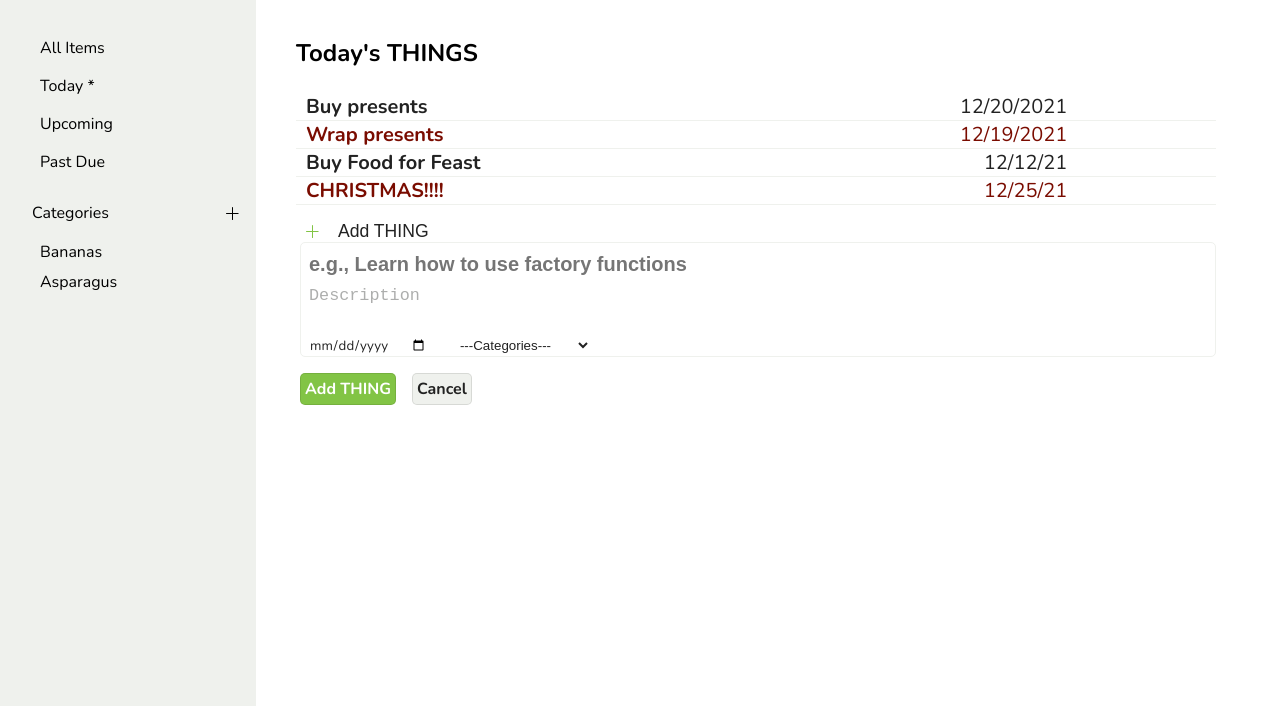
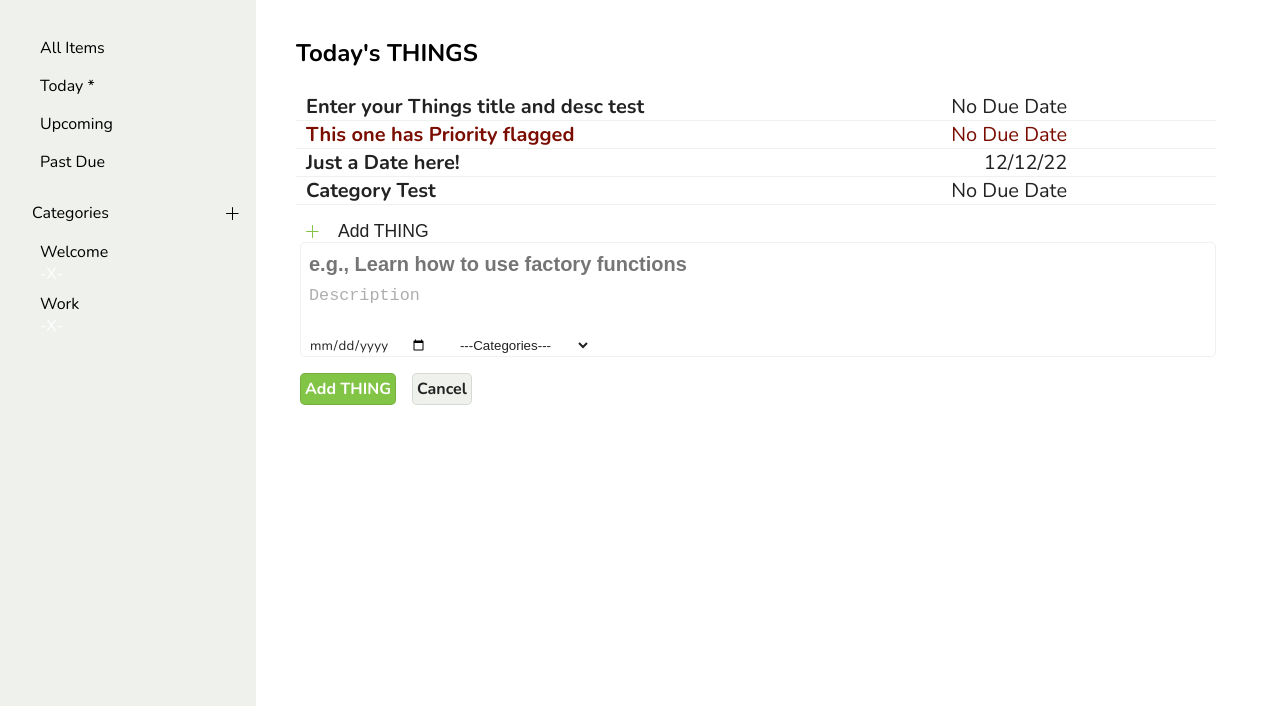
Before and after one commit to CStewartDev/All-The-Things, a website built with webpack: page src/index.html in a window 1280 px wide. Shown: the part 46-752 px from the top of the page. Built offline with nearby package versions, Linux system fonts and the light colour scheme.

Commit message:
add Dom folder, add categories from Local

```diff
--- /dev/null
+++ b/src/DOM/categories.js
@@ -0,0 +1,14 @@
+import { createHtmlElement } from '../createHTMLElement';
+
+
+const listCategory = (cat) => {
+
+const category = createHtmlElement('li',null,['category'],`${cat}`);
+const catDelete = createHtmlElement('div',null,['delete'],"-X-");
+
+category.append(catDelete);
+
+return category;
+}
+
+export {listCategory}
--- a/src/footer.js
+++ b/src/DOM/footer.js
@@ -1,5 +1,5 @@
-import { createHtmlElement } from "./createHTMLElement"
-import gh from "./images/GitHub.png";
+import { createHtmlElement } from "../createHTMLElement"
+import gh from "../images/GitHub.png";
 
 const render = () => {
     const footer = document.createElement('footer');
--- a/src/todoDOM.js
+++ b/src/DOM/todoDOM.js
@@ -1,4 +1,4 @@
-import { createHtmlElement } from './createHTMLElement';
+import { createHtmlElement } from '../createHTMLElement';
 
 
 const newTask = (todo) => {
--- a/src/index.html
+++ b/src/index.html
@@ -29,10 +29,7 @@
                         </svg>
                     </button>
                 </div>
-                <ul>
-                    <li class="category">Bananas</li>
-                    <li class="category">Asparagus</li>
-                </ul>
+                <ul id="categories-sidebar"></ul>
 
             </div>
         </section>
@@ -40,8 +37,7 @@
     <main>
         <section id="Todos">
             <div id="list-title">Today's THINGS</div>
-            <ul class="todoList">
-            </ul>
+            <ul class="todoList"></ul>
             <div class="add-task-div">
                 <button id="add-task">
                     <span class="plus">
--- a/src/index.js
+++ b/src/index.js
@@ -1,28 +1,36 @@
 import './styles.css';
-import { renderFooter } from './footer';
+import { renderFooter } from './DOM/footer.js';
 import { createTodo } from './todo';
-import { newTask } from './todoDOM';
+import { newTask } from './DOM/todoDOM';
+import { listCategory } from './DOM/categories';
 
 const todoList = document.querySelector('.todoList');
-
-const defaultTasks = [
-    createTodo('Buy presents',"Need to buy for Mom, Sister, Son",false,"12/20/2021",""),
-    createTodo('Wrap presents',"Need to Wrap for Brother, Daughter & Dogs",true,"12/19/2021",""),
-    createTodo('Buy Food for Feast',"Need to buy steaks, taters, greenbeans",false,"12/12/21",""),
-    createTodo('CHRISTMAS!!!!',"Have a holly jolly Christmas",true,"12/25/21",""),
-]
+const sideCategoryList = document.getElementById('categories-sidebar');
 
 //Linking in local storage
 
-if(localStorage.getItem('user')== null){
-    localStorage.setItem('user',JSON.stringify(defaultTasks))
+if(localStorage.getItem('ALLTHETHINGS-CATEGORY') == null){
+    const defaultCategories = ["Welcome","Work"]
+    localStorage.setItem('ALLTHETHINGS-CATEGORY', JSON.stringify(defaultCategories));
+    defaultCategories.map(category=>sideCategoryList.appendChild(listCategory(category)));
+} else {
+    let storage = JSON.parse(window.localStorage.getItem('ALLTHETHINGS-CATEGORY'));
+    storage.map(category=>sideCategoryList.appendChild(listCategory(category)));
+}
+
+if(localStorage.getItem('ALLTHETHINGS-TASK') == null){
+    const defaultTasks = [
+        createTodo('Enter your Things title and desc test',"No need to add this unless you cant to",false,"",""),
+        createTodo('This one has Priority flagged',"",true,"",""),
+        createTodo('Just a Date here!',"",false,"12/12/22",""),
+        createTodo('Category Test',"",false,"","Welcome"),
+    ]
+    localStorage.setItem('ALLTHETHINGS-TASK',JSON.stringify(defaultTasks));
     defaultTasks.map(task=>todoList.appendChild(newTask(task)));
 } else {
-    let storage = JSON.parse(window.localStorage.getItem('user'));
+    let storage = JSON.parse(window.localStorage.getItem('ALLTHETHINGS-TASK'));
     storage.map(task=>todoList.appendChild(newTask(task)));
 }
-
-
 
 let test = document.querySelectorAll('.task');
 test.forEach(t=> {
@@ -34,4 +42,4 @@ test.forEach(t=> {
 })
 
 
-document.body.appendChild(renderFooter())
+document.body.appendChild(renderFooter());
```
